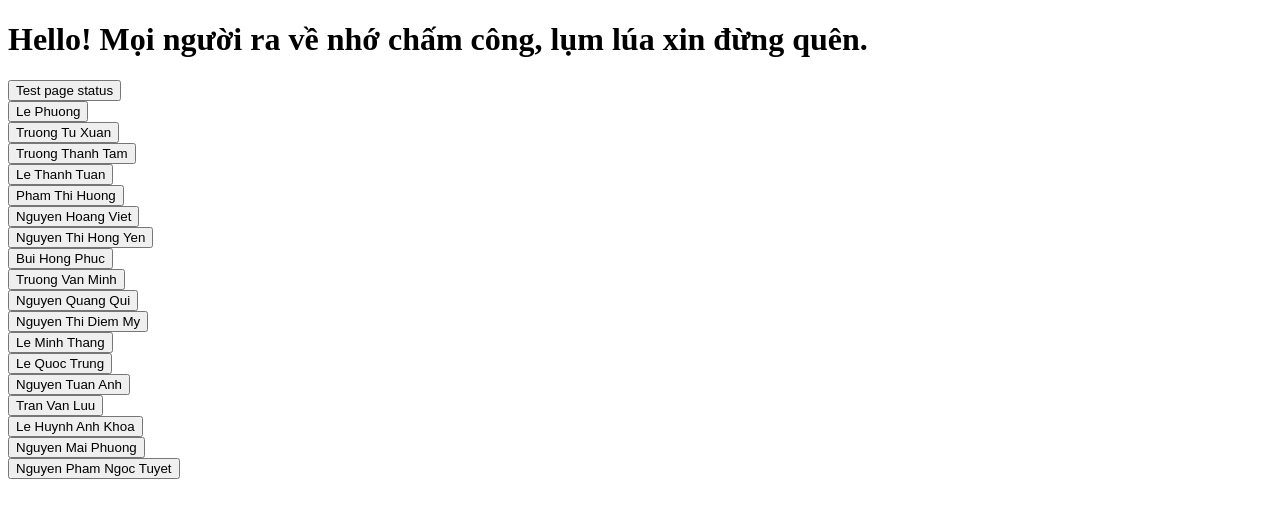
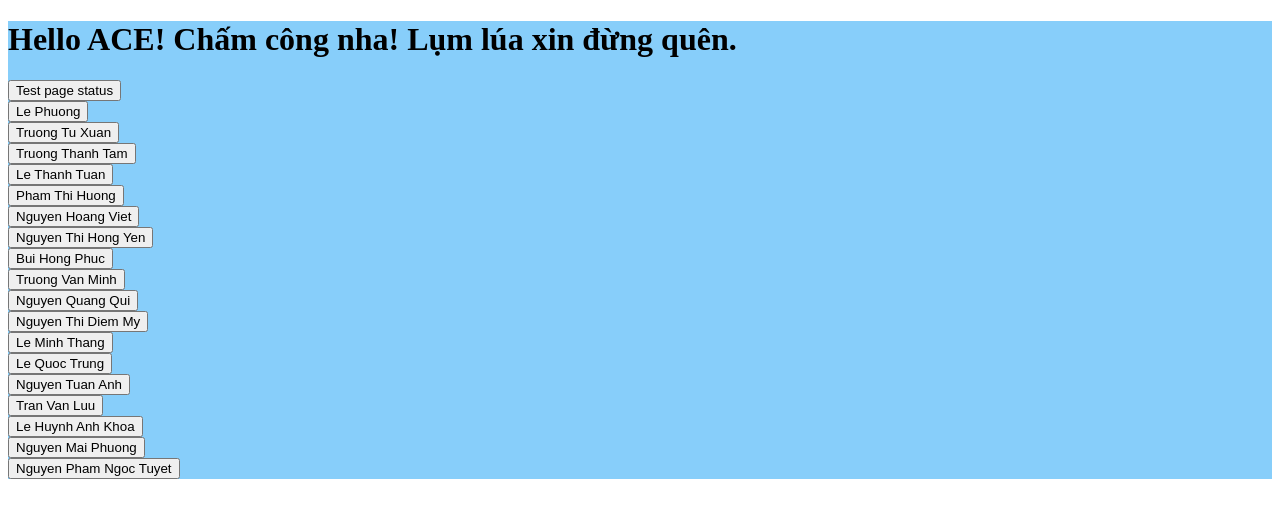
Before and after one commit to Harry-xdev/working-history, a Flask app: page / in a window 1280 px wide. Shown: the top 518 px of the page. Run offline with Flask 3, Linux system fonts and the light colour scheme.

Commit message:
modify width screen

```diff
--- a/app.py
+++ b/app.py
@@ -112,7 +112,7 @@ def handle_button():
 
 
 
-# if __name__ == "__main__":
+if __name__ == "__main__":
 #     app.run(port=5500)
 #     # app.run(port=10000)
-#     # app.run()
+    app.run()
--- a/styles.css
+++ b/styles.css
@@ -0,0 +1,13 @@
+#body-container {
+    background-color: lightskyblue;
+    width: 100%;
+    margin: 0;
+    padding: 0;
+
+};
+
+@media only screen and (max-width: 767px) {
+    body {
+        width: auto;
+    }
+}
--- a/templates/index.html
+++ b/templates/index.html
@@ -2,9 +2,11 @@
 <html>
 <head>
 	<title>New page</title>
+	<link rel="stylesheet" type="text/css" href="styles.css"/>
 </head>
 <body>
-	<h1>Hello! Mọi người ra về nhớ chấm công, lụm lúa xin đừng quên.</h1>
+	<div id="body-container">
+		<h1>Hello ACE! Chấm công nha! Lụm lúa xin đừng quên.</h1>
 		<form id="button-container" action="/button-click" method="post">
 			<button id="btn_0" class="btn">Test page status</button><br>
 			<!-- <button id="btn_2" class="btn" onclick="sendName(textContent)">Trương Tư Xuân</button><br>
@@ -47,6 +49,9 @@
 		<button id="btn_15" class="btn" onclick="sendName('btn_15')">Le Huynh Anh Khoa</button><br>
 		<button id="btn_16" class="btn" onclick="sendName('btn_16')">Nguyen Mai Phuong</button><br>
 		<button id="btn_17" class="btn" onclick="sendName('btn_17')">Nguyen Pham Ngoc Tuyet</button><br>
+
+	</div>
+
 
 
 
```
Also changed, not shown: history.csv (+8 -0 lines), index.html (+6 -1 lines). Lines whose indentation alone changed are shown as unchanged.
